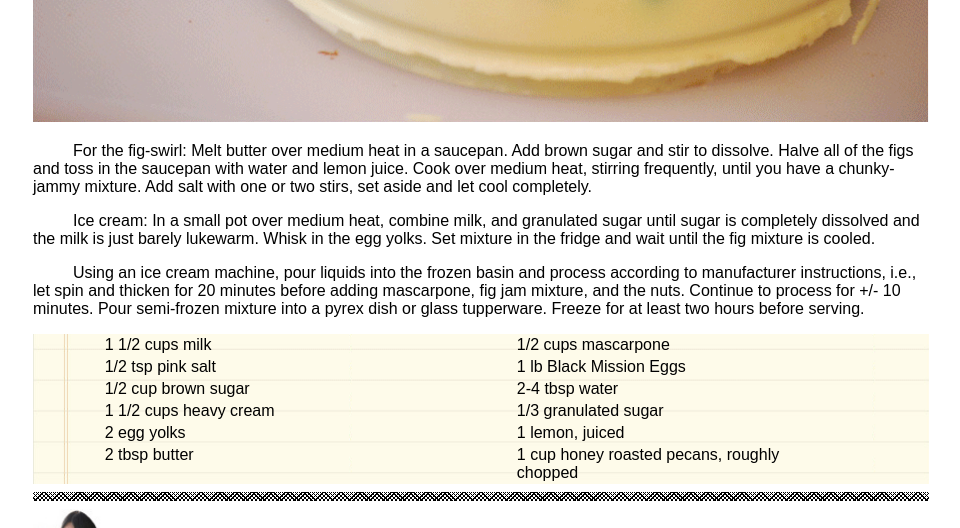
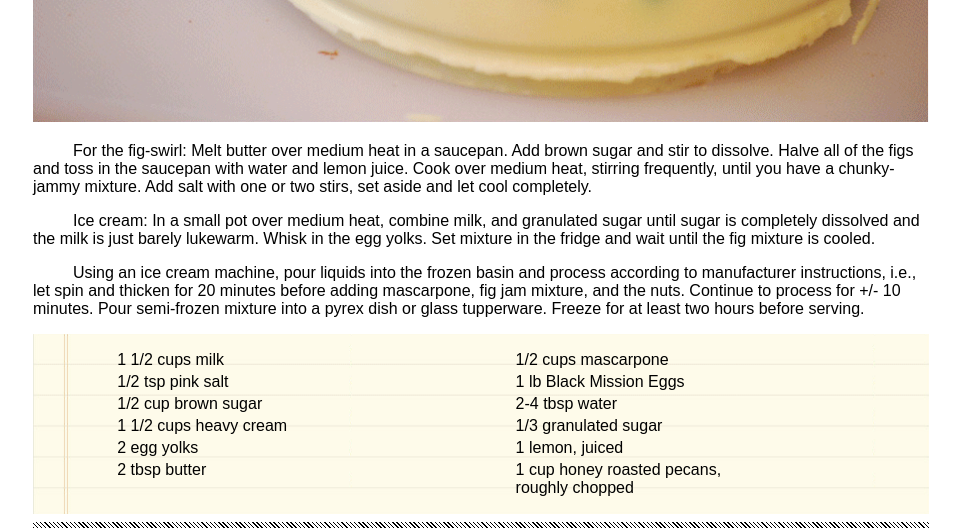
Before and after one commit to ShnowMan/chocolate-pizza, a plain HTML site: page index.html in a window 1280 px wide. Shown: the part 666-1194 px from the top of the page, without its empty margins (159-1119 px from the left). Drawn offline with Linux system fonts and the light colour scheme.

Commit message:
Another thematic break change. didn't realize it wasn't doubled up.

```diff
--- a/style.css
+++ b/style.css
@@ -86,6 +86,7 @@ header img {
   background-size: cover;
   display: flex;
   flex-wrap: wrap;
+  padding: 15px 15px;
 }
 
 .ingredient-list p {
@@ -98,8 +99,7 @@ header img {
   width: 100%;
   height:9px;
   border-style: none;
-  background: repeating-linear-gradient(45deg, transparent, transparent 2px, #000 2px, #000 3px),
-              repeating-linear-gradient(-45deg, transparent, transparent 2px, #000 2px, #000 3px);
+  background: repeating-linear-gradient(45deg, transparent, transparent 2px, #000 2px, #000 3px);
 
 }
 
```
